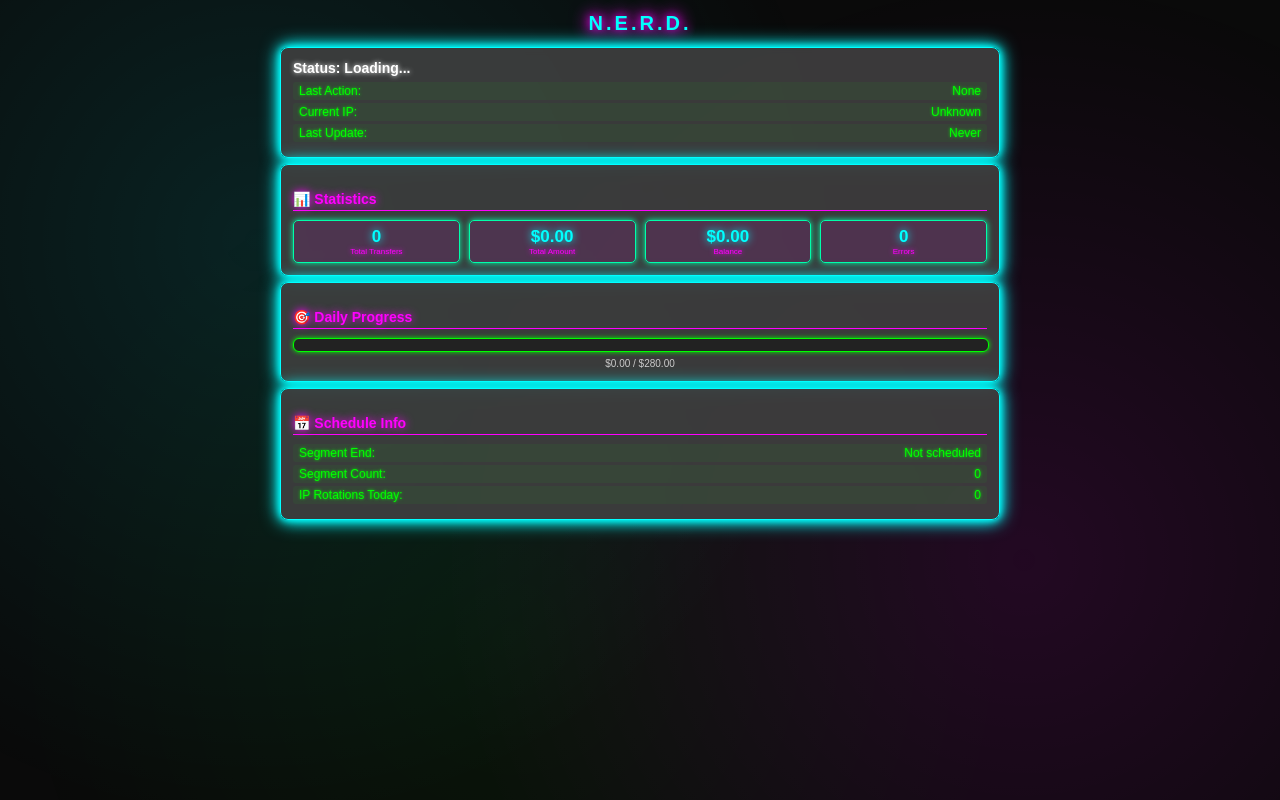
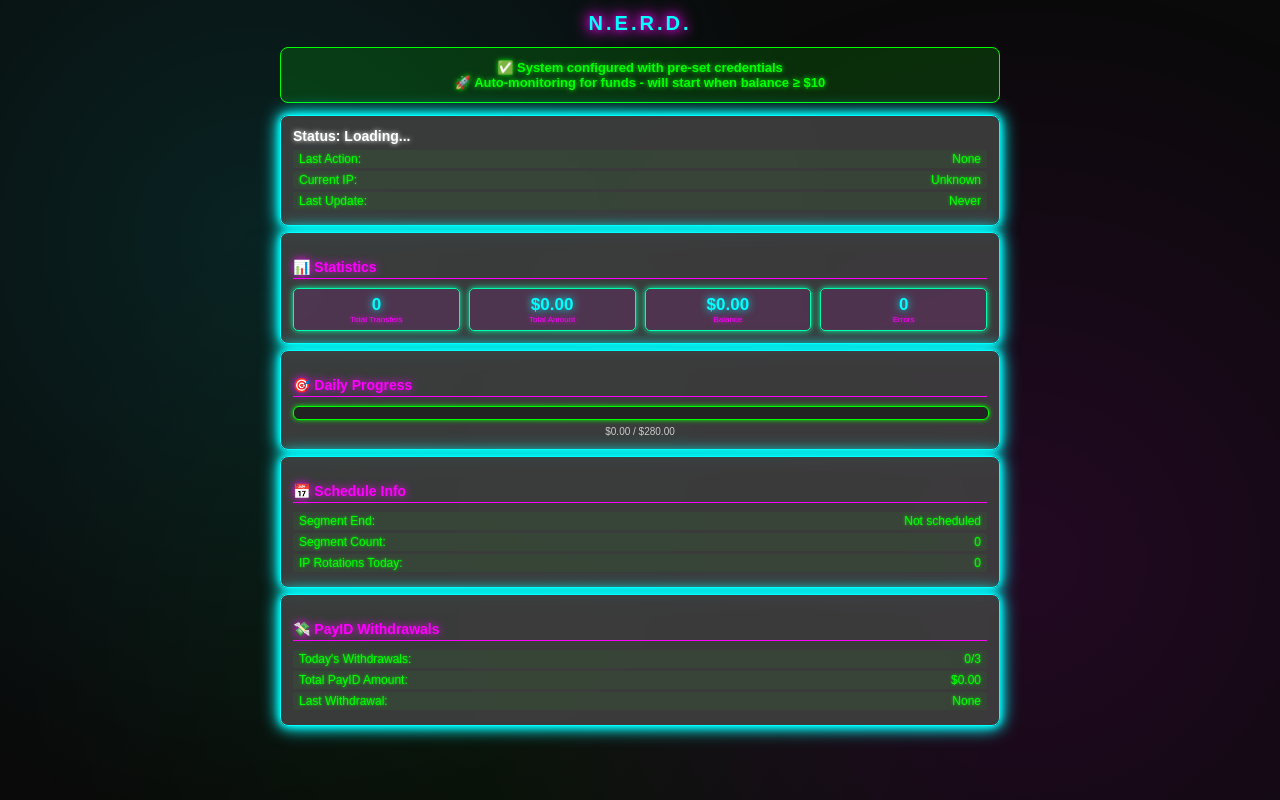
Before and after one commit to xxcxq1e/NERD, a Python web app: template templates/dashboard.html in a window 1280 px wide. Run offline with Jinja, Linux system fonts and the light colour scheme; the template is opened without the code that fills it, so the values that code supplies are empty.

Commit message:
Assistant checkpoint: Remove setup page, use hardcoded credentials directly
Assistant generated file changes:
- main.py: Remove setup page redirect and go directly to dashboard, Remove the save_config route since we're using hardcoded credentials, Update the startup section to skip configuration
- templates/dashboard.html: Add auto-configuration notice to dashboard

---

User prompt:

The dashboard isn't even running anymore, do you want to remove the API key input and payid input, and just use the API I gave you be and the payid I gave you before and get it all running properly

Replit-Commit-Author: Assistant
Replit-Commit-Session-Id: b0e4c43e-001e-441b-8ee5-0878b01162b7

```diff
--- a/templates/dashboard.html
+++ b/templates/dashboard.html
@@ -1,3 +1,4 @@
+
 <!DOCTYPE html>
 <html>
 <head>
@@ -147,19 +148,27 @@
             text-shadow: 0 0 3px #00ff00;
         }
         .auto-notice {
-            background: #1a4d3a;
-            color: #4ade80;
-            padding: 9px;
-            border-radius: 5px;
+            background: rgba(0, 255, 0, 0.15);
+            color: #00ff00;
+            padding: 12px;
+            border-radius: 8px;
             text-align: center;
             margin-bottom: 12px;
-            border: 1px solid #22c55e;
+            border: 1px solid #00ff00;
+            font-size: 13px;
+            font-weight: bold;
+            text-shadow: 0 0 5px #00ff00;
         }
     </style>
 </head>
 <body>
     <div class="container">
         <h1>N.E.R.D.</h1>
+
+        <div class="auto-notice">
+            ✅ System configured with pre-set credentials<br>
+            🚀 Auto-monitoring for funds - will start when balance ≥ $10
+        </div>
 
         <div class="card">
             <div class="status" id="status">Status: Loading...</div>
@@ -224,6 +233,22 @@
                 <span id="ipRotationsToday">0</span>
             </div>
         </div>
+
+        <div class="card">
+            <h3>💸 PayID Withdrawals</h3>
+            <div class="info-row">
+                <span>Today's Withdrawals:</span>
+                <span id="payidWithdrawalsToday">0/3</span>
+            </div>
+            <div class="info-row">
+                <span>Total PayID Amount:</span>
+                <span id="totalPayidAmount">$0.00</span>
+            </div>
+            <div class="info-row">
+                <span>Last Withdrawal:</span>
+                <span id="lastPayidWithdrawal">None</span>
+            </div>
+        </div>
     </div>
 
     <script>
@@ -251,6 +276,11 @@
                     document.getElementById('segmentEnd').textContent = data.segment_end || 'Not scheduled';
                     document.getElementById('segmentCount').textContent = data.segment_count;
                     document.getElementById('ipRotationsToday').textContent = data.ip_rotations_today;
+
+                    // PayID withdrawal stats
+                    document.getElementById('payidWithdrawalsToday').textContent = `${data.payid_withdrawals_today || 0}/3`;
+                    document.getElementById('totalPayidAmount').textContent = `$${(data.total_payid_amount || 0).toFixed(2)}`;
+                    document.getElementById('lastPayidWithdrawal').textContent = data.last_payid_withdrawal || 'None';
                 })
                 .catch(error => {
                     console.error('Failed to fetch stats:', error);
```
Also changed, not shown: main.py (+17 -82 lines).
